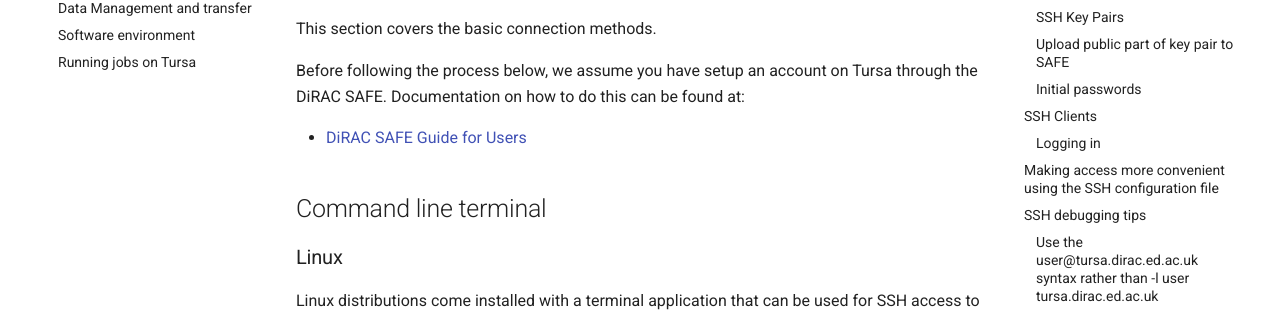
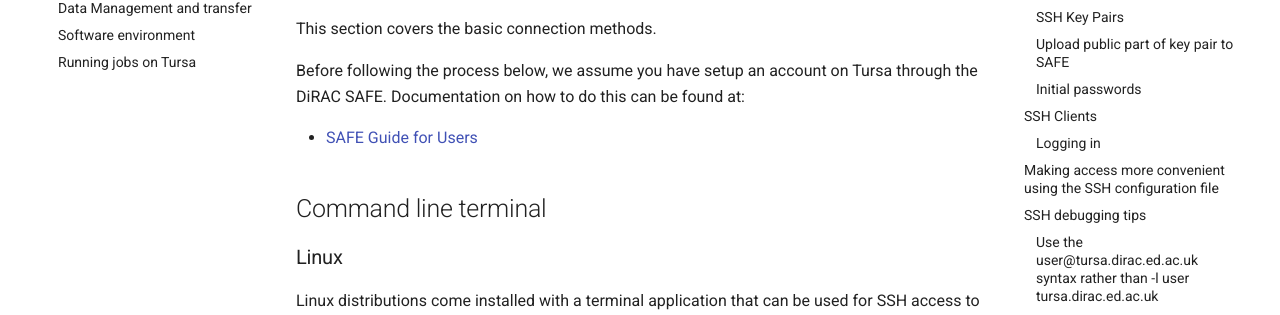
Before and after one commit to EPCCed/dirac-docs, an MkDocs documentation site: the page built from docs/tursa-user-guide/connecting.md, in a window 1280 px wide and 900 px high. Shown: the part 256-571 px from the top of the window. Built offline with MkDocs 1.6.1 and Material for MkDocs 9.7.7, drawn with Linux system fonts in a browser that asks for light colours; comment, search, counter and statistics services are not loaded; some of the changed lines change nothing that is shown.

Commit message:
Points to generic SAFE docs

```diff
--- a/docs/tursa-user-guide/connecting.md
+++ b/docs/tursa-user-guide/connecting.md
@@ -8,7 +8,7 @@
 Before following the process below, we assume you have setup an account on Tursa through the DiRAC SAFE. Documentation on how to do this can be
 found at:
 
-   - [DiRAC SAFE Guide for Users](https://dirac-safe.readthedocs.io/en/latest/safe-guide-users.html)
+   - [SAFE Guide for Users](https://epcced.github.io/safe-docs/safe-for-users/)
 
 
 ## Command line terminal
@@ -110,7 +110,7 @@
 ### Initial passwords
 
 The SAFE web interface is used to provide your initial password for logging onto Tursa (see the [SAFE
-Documentation](https://dirac-safe.readthedocs.io/en/latest/safe-guide-users.html) for more details on requesting accounts and picking up passwords).
+Documentation](https://epcced.github.io/safe-docs/safe-for-users/) for more details on requesting accounts and picking up passwords).
 
 !!! note
     You may now change your password on the Tursa machine itself
@@ -257,7 +257,7 @@
 If you are having trouble entering your password consider using a
 password manager, from which you can copy and paste it. This will also
 help you generate a secure password. If you need to reset your password,
-instructions for doing so can be found in [the SAFE documentation](https://dirac-safe.readthedocs.io/en/latest/safe-guide-users.html)
+instructions for doing so can be found in [the SAFE documentation](https://epcced.github.io/safe-docs/safe-for-users/)
 
 Windows users please note that `Ctrl+V` does not work to paste in to
 PuTTY, MobaXterm, or PowerShell. Instead use `Shift+Ins` to paste.
```
